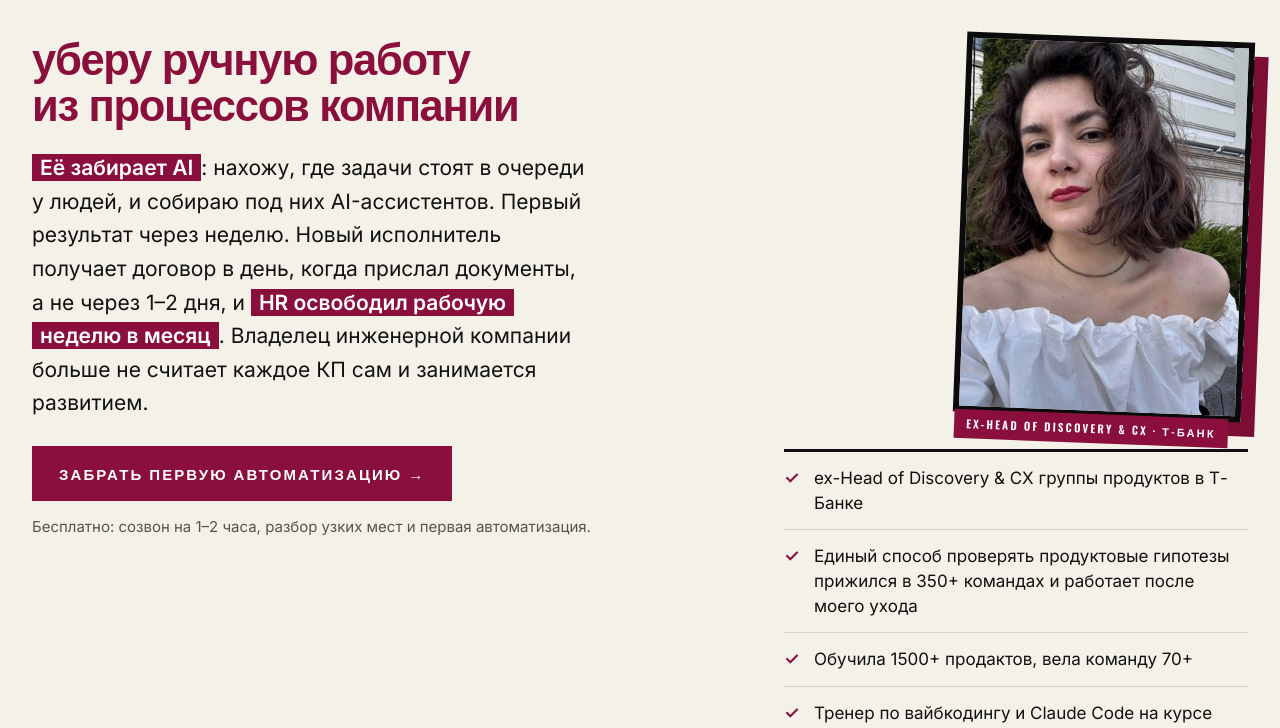
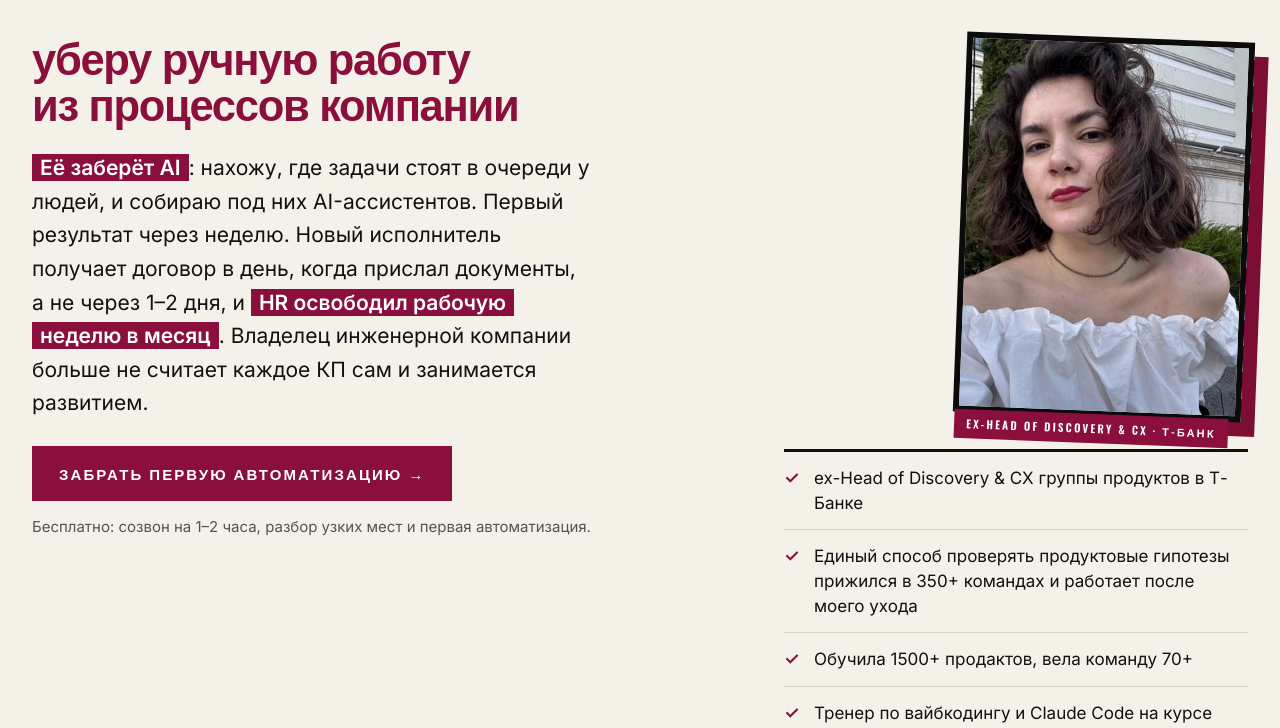
Before and after one commit to nikashtefan/nikashtefan.github.io, a plain HTML site: page index.html in a window 1280 px wide. Shown: the part 68-796 px from the top of the page. Drawn offline with nearby package versions, Linux system fonts and the light colour scheme; a web font is replaced by a local one.

Commit message:
Hero: future tense in lead
Co-Authored-By: Claude Opus 5.5 <noreply@anthropic.com>

```diff
--- a/index.html
+++ b/index.html
@@ -44,7 +44,7 @@
     <div class="hero-grid">
       <div class="reveal">
         <h1 style="font-size:clamp(30px,3.4vw,50px);line-height:1.06">уберу <span class="h1word">ручную работу</span> из&nbsp;процессов компании</h1>
-        <p class="lead"><span class="hl hl-wrap">Её забирает AI</span>: нахожу, где задачи стоят в очереди у людей, и собираю под них AI-ассистентов. Первый результат через неделю. Новый исполнитель получает договор в день, когда прислал документы, а не через 1–2 дня, и <span class="hl hl-wrap">HR освободил рабочую неделю в месяц</span>. Владелец инженерной компании больше не считает каждое КП сам и занимается развитием.</p>
+        <p class="lead"><span class="hl hl-wrap">Её заберёт AI</span>: нахожу, где задачи стоят в очереди у людей, и собираю под них AI-ассистентов. Первый результат через неделю. Новый исполнитель получает договор в день, когда прислал документы, а не через 1–2 дня, и <span class="hl hl-wrap">HR освободил рабочую неделю в месяц</span>. Владелец инженерной компании больше не считает каждое КП сам и занимается развитием.</p>
 
         <div class="cta-btns in" style="justify-content:flex-start;margin-top:26px">
           <a class="btn" href="https://t.me/kvazarchIk?text=%D0%9F%D1%80%D0%B8%D0%B2%D0%B5%D1%82%21%20%D0%A5%D0%BE%D1%87%D1%83%20%D1%83%D0%B1%D1%80%D0%B0%D1%82%D1%8C%20%D1%80%D1%83%D1%87%D0%BD%D1%83%D1%8E%20%D1%80%D0%B0%D0%B1%D0%BE%D1%82%D1%83%20%D0%B8%20%D1%83%D1%81%D0%BA%D0%BE%D1%80%D0%B8%D1%82%D1%8C%20%D0%BF%D1%80%D0%BE%D1%86%D0%B5%D1%81%D1%81%D1%8B" target="_blank" rel="noopener">забрать первую автоматизацию →</a>
```
